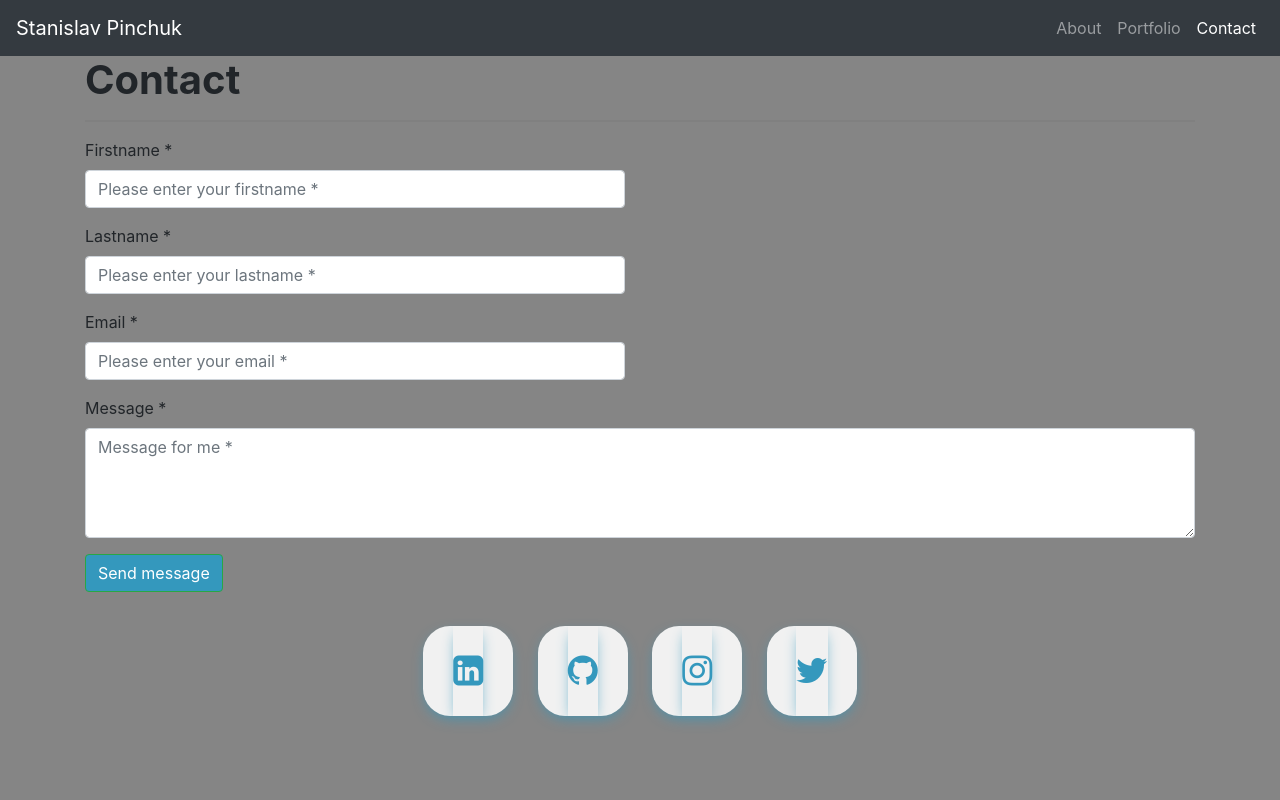
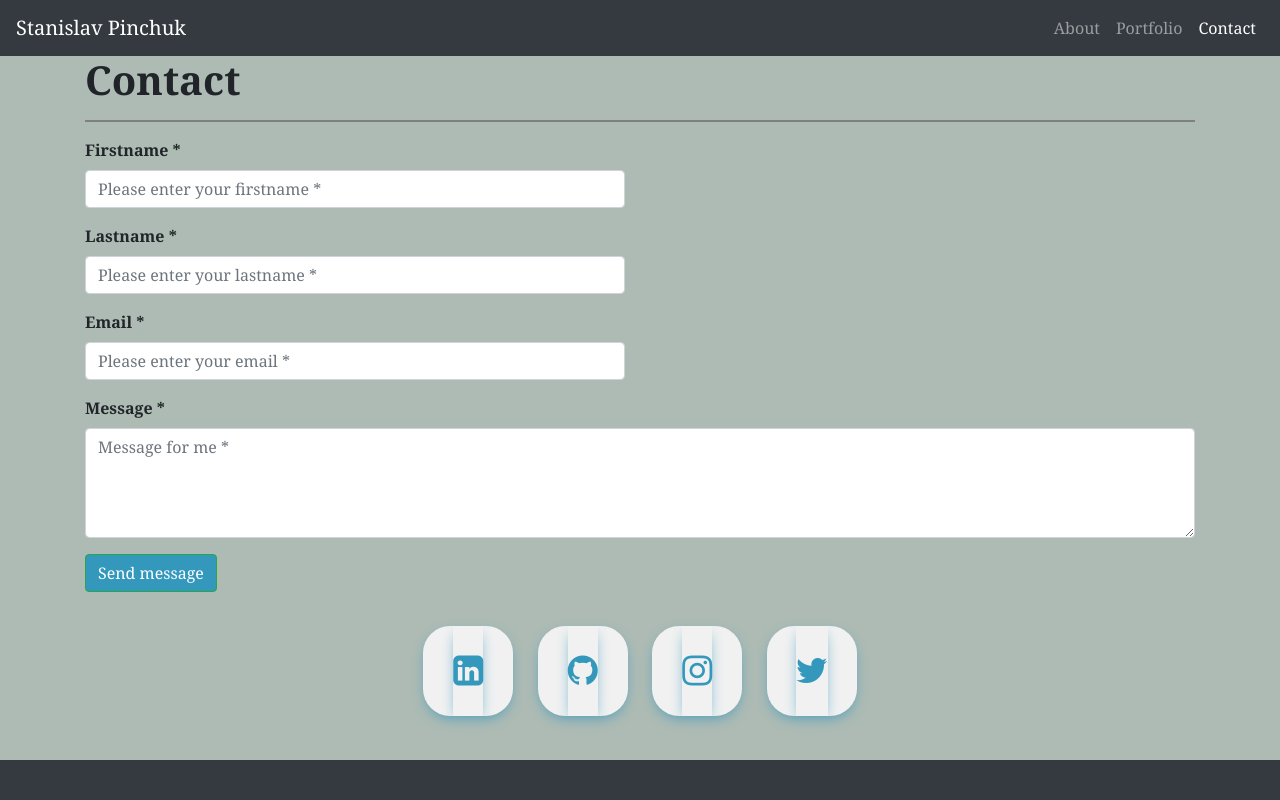
Before and after one commit to Pinchukctac/responsive-portfolio, a plain HTML site: page contact.html in a window 1280 px wide. Drawn offline with nearby package versions, Linux system fonts and the light colour scheme.

Commit message:
completed css styling

```diff
--- a/contact.html
+++ b/contact.html
@@ -15,6 +15,7 @@
     <nav class="navbar navbar-expand-lg navbar-dark bg-dark">
         <!-- Our brand / logo -->
         <a class="navbar-brand">Stanislav Pinchuk</a>
+
             <button class="navbar-toggler" type="button" data-toggle="collapse" data-target="#navbarNavDropdown" aria-controls="navbarNavDropdown" aria-expanded="false" aria-label="Toggle navigation">
                 <span class="navbar-toggler-icon"></span>
             </button>
@@ -85,7 +86,7 @@
                     </div>
                 </div>
             </div>
-            <br>
+                <br>
             <footer class="wrapper">
                 <a class="btn-link" href="https://www.linkedin.com/in/stanislav-pinchuk-208b7a8b" target="_blank">
                     <i style="font-size:35px" class="fa fa-linkedin-square"></i>
@@ -100,7 +101,9 @@
                     <i style="font-size:35px" class="fa fa-twitter"></i>
                 </a>
             </footer>
+        </div>
 
-        </div>
+        <footer class="footer navbar-dark bg-dark">
+        </footer>
 </body>
 </html>
--- a/style.css
+++ b/style.css
@@ -1,11 +1,35 @@
 /* Creating main backround image */
 body{
-    background: #858585;
+    background: #aebbb4;
 }
 
+/* Styling main features */
+p{
+    font-weight: bold;
+    font-size: 15px;
+    font-family: Cambria, Cochin, Georgia, Times, 'Times New Roman', serif;
+}
 
+h1{
+    font-family: Cambria, Cochin, Georgia, Times, 'Times New Roman', serif;
+}
 
+.navbar-brand {
+    font-family: Cambria, Cochin, Georgia, Times, 'Times New Roman', serif;
+}
 
+.nav-link {
+    font-family: Cambria, Cochin, Georgia, Times, 'Times New Roman', serif;
+}
+
+.footer {
+    position: fixed;
+    left: 0;
+    bottom: 0;
+    width: 100%;
+    height: 5%;
+    background-color: rgb(34, 34, 34);
+}
 
 
 /* STYLING THE PORTFOLIO PAGE*/
@@ -44,7 +68,7 @@ body{
 }
 
 .text {
-    background-color: #4CAF50;
+    background-color: #3498bd;
     color: white;
     font-size: 16px;
     padding: 16px 32px;
@@ -57,6 +81,11 @@ body{
 }
 
 /* STYLING THE CONTACT PAGE */
+.form-group{
+    font-family: Cambria, Cochin, Georgia, Times, 'Times New Roman', serif;
+    font-weight: bold;
+}
+
 /* styling connect with me buttons in contact page */
 .wrapper{
     text-align: center;
@@ -122,6 +151,7 @@ body{
 /* send button style */
 .btn{
     background: #3498bd;
+    font-family: Cambria, Cochin, Georgia, Times, 'Times New Roman', serif;
 }
 
 img{
```
Also changed, not shown: index.html (+4 -5 lines), portfolio.html (+3 -3 lines).
